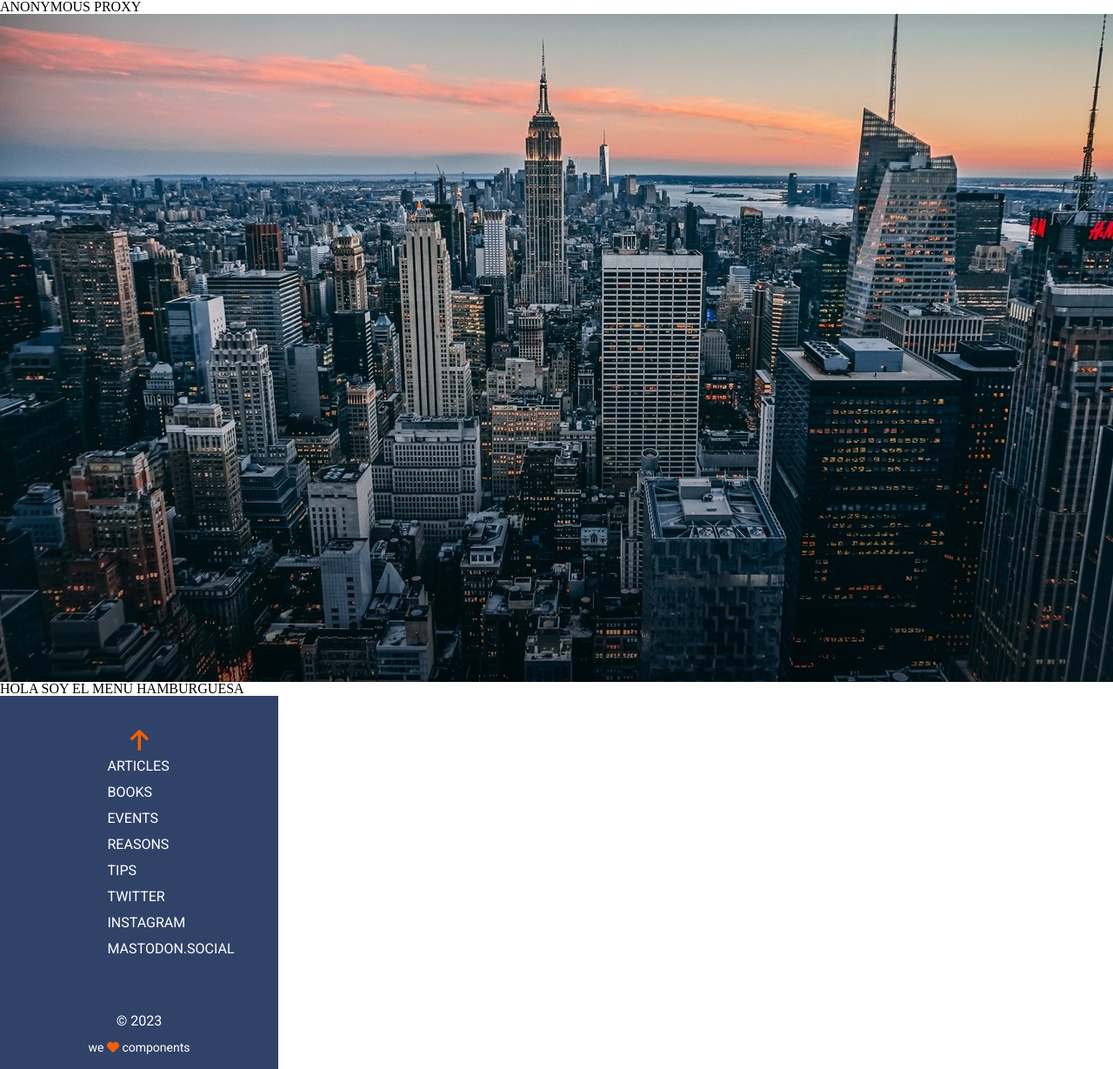
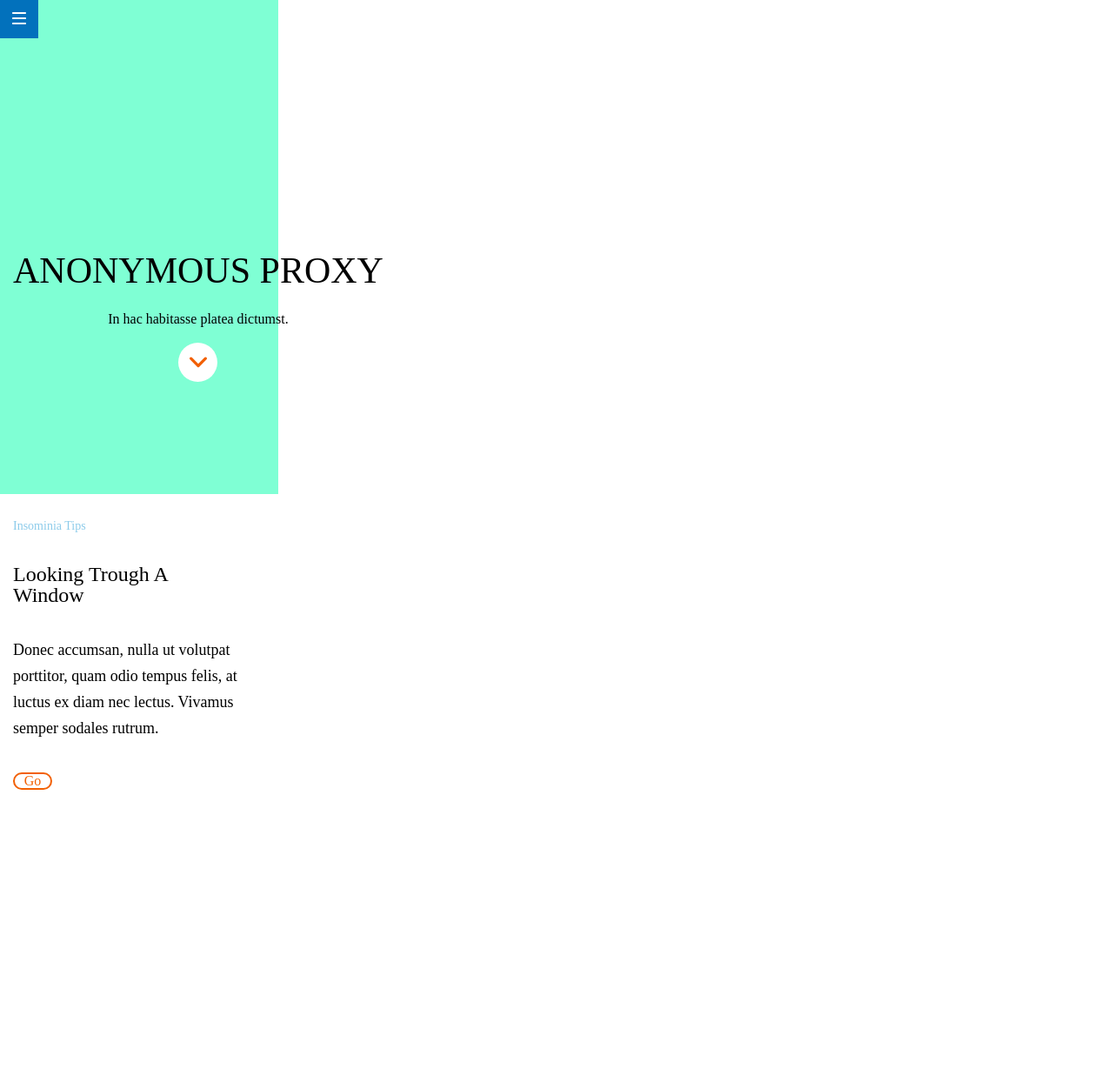
Before and after one commit to Adalab/modulo-1-evaluacion-final-INDRAKL, a website built with Vite: page src/index.html in a window 1280 px wide. Shown: the top 1229 px of the page at 87% size. After the commit the page ends 944 px from the top, so only its background shows below. Built offline with nearby package versions, Linux system fonts and the light colour scheme.

Commit message:
avances header y tips

```diff
--- a/src/index.html
+++ b/src/index.html
@@ -11,15 +11,16 @@
   <link href="https://fonts.googleapis.com/css2?family=Roboto&display=swap" rel="stylesheet">
   <link href="https://fonts.googleapis.com/css2?family=Roboto:wght@500&display=swap" rel="stylesheet">
   <script src="https://kit.fontawesome.com/66349fc88a.js" crossorigin="anonymous"></script>
+  <link rel="stylesheet" href="./scss/core/_reset.scss" />
   <link rel="stylesheet" href="./scss/main.scss" />
   <link rel="icon" href="./images/favicon.png" />
 </head>
 
 <body>
-  <div class="page">
-    <load src="./partials/header.html" />
-    <load src="./partials/footer.html" />
-  </div>
+  <load src="./partials/header.html" />
+  <load src="./partials/section-tips.html" />
+  <!-- <load src="./partials/section-reasons.html" />
+    <load src="./partials/footer.html" /> -->
   <script src="./js/main.js"></script>
 </body>
 
--- a/src/partials/footer.html
+++ b/src/partials/footer.html
@@ -1,6 +1,6 @@
 <footer class="footer">
   <div class="footer__icon">
-    <img src="/public/images/ico-arrow.svg" alt="orange arrow up">
+    <img src="../images/ico-arrow.svg" alt="orange arrow up">
   </div>
   <nav class="footer__menu">
     <ul class="footer__menu__articles">
--- a/src/partials/header.html
+++ b/src/partials/header.html
@@ -1,9 +1,17 @@
-<header class="header">
-  <h1 class="header__title"> ANONYMOUS PROXY </h1>
-  <div class="header__background">
-    <img src="../images/cover.jpg" alt="cover photo tall buldings">
-  </div>
-  <div class="header_menu">
-    HOLA SOY EL MENÚ HAMBURGUESA
-  </div>
-</header>
+<body>
+  <header class="header">
+    <!-- <div class="header__background">
+      <img src="../images/cover.jpg">
+    </div> -->
+    <div class="header__menu">
+      <a href="https://adalab.es/" target="_blank"><img src="../images/ico-menu.svg" alt="menu desplegable"></a>
+    </div>
+    <div class="header__text">
+      <h1> ANONYMOUS PROXY</h1>
+      <p class="header__text__paragraph"> In hac habitasse platea dictumst. </p>
+      <div class="header__text__icon">
+        <img src="../images/ico-scroll-down.svg" alt="flecha">
+      </div>
+    </div>
+  </header>
+</body>
--- /dev/null
+++ b/src/partials/section-reasons.html
@@ -0,0 +1,8 @@
+<section>
+
+    <h2> Reasons To Purchase </h2>
+
+    <p> Lorem ipsum dolor sit amet consectetur adipisicing elit. Culpa minus assumenda officia dolorem iusto, eos quos
+        quae,
+        provident asperiores eaque quis blanditiis earum magnam ducimus atque a ipsum? Soluta, repudiandae?</p>
+</section>
--- /dev/null
+++ b/src/partials/section-tips.html
@@ -0,0 +1,17 @@
+<section>
+
+    <article class="tips">
+        <div class="tips__pretitle">
+            <h6>Insominia Tips</h6>
+        </div>
+        <div class="tips__title">
+            <h2>Looking Trough A Window</h2>
+        </div>
+        <div class="tips__text">
+            <p> Donec accumsan, nulla ut volutpat porttitor, quam odio tempus felis, at luctus ex diam nec lectus.
+                Vivamus semper sodales rutrum.
+            </p>
+        </div>
+        <div class="tips__link"> Go </div>
+    </article>
+</section>
--- a/src/scss/core/_reset.scss
+++ b/src/scss/core/_reset.scss
@@ -92,10 +92,19 @@ video {
   vertical-align: baseline;
 }
 /* HTML5 display-role reset for older browsers */
-// article, aside, details, figcaption, figure,
-// footer, header, hgroup, menu, nav, section {
-// 	display: block;
-// }
+article,
+aside,
+details,
+figcaption,
+figure,
+footer,
+header,
+hgroup,
+menu,
+nav,
+section {
+  display: block;
+}
 body {
   line-height: 1;
 }
--- a/src/scss/layout/_footer.scss
+++ b/src/scss/layout/_footer.scss
@@ -1,8 +1,9 @@
 .footer {
   display: flex;
+  flex-wrap: wrap;
   flex-direction: column;
+  justify-content: center;
   align-items: center;
-  justify-content: center;
   width: 320px;
   height: 465px;
   color: white;
@@ -10,6 +11,9 @@
   font-family: "Roboto", sans-serif;
 
   &__icon {
+    position: relative;
+    top: -40px;
+    align-items: center;
   }
 
   &__menu {
@@ -17,6 +21,15 @@
     height: 150px;
     font-size: 16px;
     line-height: 30px;
+
+    &__articles {
+      list-style: none;
+      margin: 0 auto;
+    }
+
+    &__ssnn {
+      list-style: none;
+    }
   }
   &__bottom {
     font-size: 14px;
--- a/src/scss/layout/_header.scss
+++ b/src/scss/layout/_header.scss
@@ -1,5 +1,107 @@
-.header__background {
-  display: flex;
+* {
+  margin: 0;
+  padding: 0;
+  box-sizing: border-box;
+}
+
+.header {
+  text-align: center;
   width: 320px;
-  height: 100%;
+  height: 568px;
+  background-color: aquamarine;
+
+  &__background {
+    background-size: cover;
+    height: 100vh;
+    position: relative;
+    z-index: 1;
+  }
+
+  &__text {
+    display: flex;
+    flex-direction: column;
+    justify-content: center;
+    align-items: center;
+    top: 284px;
+    font-size: 42px;
+    color: black;
+    line-height: 55px;
+    margin: 0 15px 0 15px;
+    position: absolute;
+    z-index: 2;
+    &__paragraph {
+      font-size: 16px;
+    }
+
+    &__icon {
+      position: relative;
+      width: 45px;
+      height: 45px;
+      border-radius: 22.5px;
+      background-color: white;
+      display: flex;
+      justify-content: center;
+    }
+  }
+
+  &__menu {
+    position: fixed;
+    z-index: 2;
+    top: 0;
+    left: 0;
+    background-color: #0271bc;
+    width: 44px;
+    height: 44px;
+    cursor: pointer;
+    display: flex;
+    align-items: center;
+    justify-content: center;
+  }
 }
+
+// .header {
+//   display: flex;
+//   flex-direction: column;
+//   align-items: center;
+//   width: 320px;
+//   height: 568px;
+//   background-color: yellowgreen;
+
+//   &__background {
+//     position: absolute;
+//     z-index: 1;
+//     object-fit: cover;
+//     width: 320px;
+//     height: 568px;
+//   }
+
+//   &__menu {
+//     position: sticky;
+//     z-index: 3;
+//     display: block;
+//     width: 44px;
+//     height: 44px;
+//     top: 0px;
+//     left: -138px;
+//     background-color: #0271bc;
+
+//     &__navigation__toggle {
+//       display: block;
+//       width: 14x;
+//       height: 5px;
+//       margin-bottom: 5px;
+//       position: relative;
+//       background: white;
+//       border-radius: 3px;
+//       z-index: 1;
+//       transform-origin: 4px 0px;
+//     }
+//   }
+//   &__title {
+//     position: relative;
+//     top: 300px;
+//     right: -150px;
+//     z-index: 2;
+//     font-size: 42px;
+//     color: white;
+//   }
--- /dev/null
+++ b/src/scss/layout/_section-tips.scss
@@ -0,0 +1,38 @@
+.tips {
+  display: grid;
+  grid-template-columns: 1fr 1fr 1fr;
+  width: 320px;
+  height: 376px;
+
+  &__pretitle {
+    color: #8ccbea;
+    font-size: 14px;
+    margin: 30px 215px 0px 15px;
+    grid-column: span 3;
+  }
+
+  &__title {
+    grid-column: span 2;
+    margin: 0px 15px 0px 15px;
+    font-size: 24px;
+  }
+
+  &__text {
+    grid-column: span 3;
+    margin: 0px 15px 0px 15px;
+    font-size: 18px;
+    line-height: 30px;
+  }
+
+  &__link {
+    color: #f26002;
+    border: solid 2px #f26002;
+    border-radius: 20px;
+    width: 45px;
+    height: 20px;
+    grid-column: span 1;
+    margin-left: 15px;
+    display: flex;
+    justify-content: center;
+  }
+}
--- a/src/scss/main.scss
+++ b/src/scss/main.scss
@@ -1,3 +1,5 @@
-@import 'core/reset';
-@import 'layout/header';
-@import 'layout/footer';
+@import "core/reset";
+@import "layout/header";
+@import "layout/footer";
+@import "layout/section-tips";
+@import "layout/section-reasons";
```
Also changed, not shown: docs/assets/bg-adalab.png (added), docs/assets/cover.jpg (added), docs/assets/favicon.png (added), docs/assets/ico-arrow.svg (added), docs/assets/ico-menu.svg (added), docs/assets/ico-scroll-down.svg (added), docs/assets/logo-adalab.png (added), src/scss/layout/_section-reasons.scss (added).
